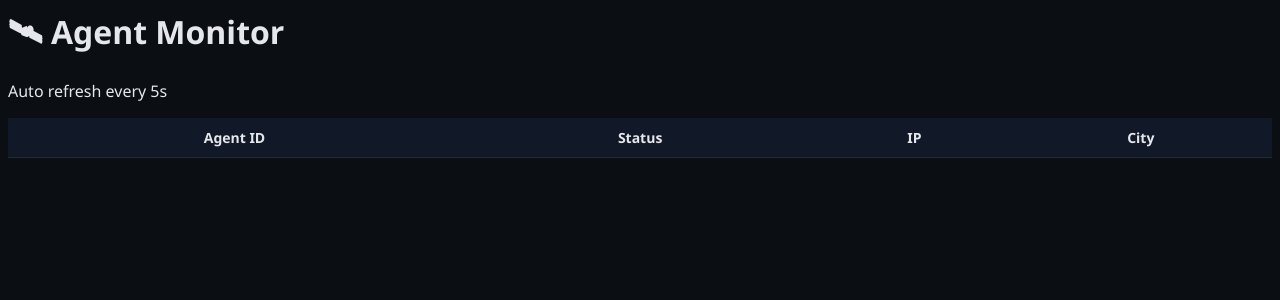
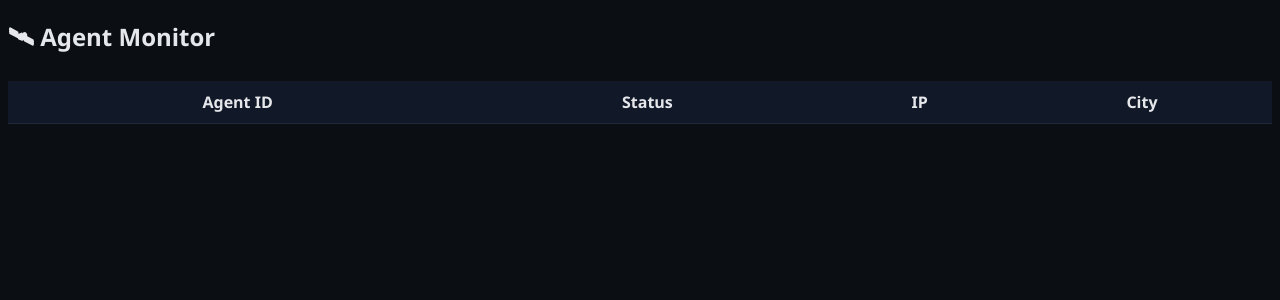
Before and after one commit to MoonIR213/model-, a FastAPI app: template templates/index.html in a window 1280 px wide. Shown: the top 300 px of the page. Run offline with FastAPI, Linux system fonts and the light colour scheme; the template is opened without the code that fills it, so the values that code supplies are empty.

Commit message:
Update index.html

```diff
--- a/templates/index.html
+++ b/templates/index.html
@@ -1,5 +1,5 @@
 <!DOCTYPE html>
-<html lang="en">
+<html>
 <head>
 <meta charset="UTF-8">
 <title>Agent Dashboard</title>
@@ -7,30 +7,25 @@
 body {
   background:#0b0f14;
   color:#e5e7eb;
-  font-family:Segoe UI, Tahoma, sans-serif;
+  font-family:Segoe UI, sans-serif;
 }
-h1 { margin:10px 0; }
 table {
   width:100%;
   border-collapse:collapse;
-  margin-top:15px;
+  margin-top:20px;
 }
-th, td {
+th,td {
   padding:10px;
   border-bottom:1px solid #1f2937;
-  font-size:14px;
 }
-th {
-  background:#111827;
-}
+th { background:#111827; }
 .online { color:#22c55e; font-weight:bold; }
 .offline { color:#ef4444; font-weight:bold; }
 </style>
 </head>
 <body>
 
-<h1>🛰 Agent Monitor</h1>
-<p>Auto refresh every 5s</p>
+<h2>🛰 Agent Monitor</h2>
 
 <table>
 <thead>
@@ -45,29 +40,25 @@ th {
 </table>
 
 <script>
-async function loadAgents() {
-  const res = await fetch("/api/agents");
-  const data = await res.json();
-
-  const tbody = document.getElementById("agents");
-  tbody.innerHTML = "";
-
+async function load() {
+  const r = await fetch("/api/agents");
+  const data = await r.json();
+  const tb = document.getElementById("agents");
+  tb.innerHTML = "";
   data.forEach(a => {
-    const tr = document.createElement("tr");
-    tr.innerHTML = `
+    tb.innerHTML += `
+      <tr>
         <td>${a.agent_id}</td>
         <td class="${a.status}">
           ${a.status === "online" ? "🟢 Online" : "🔴 Offline"}
         </td>
         <td>${a.ip || "-"}</td>
         <td>${a.city}</td>
-    `;
-    tbody.appendChild(tr);
+      </tr>`;
   });
 }
-
-loadAgents();
-setInterval(loadAgents, 5000);
+load();
+setInterval(load, 5000);
 </script>
 
 </body>
```
Lines whose indentation alone changed are shown as unchanged.
